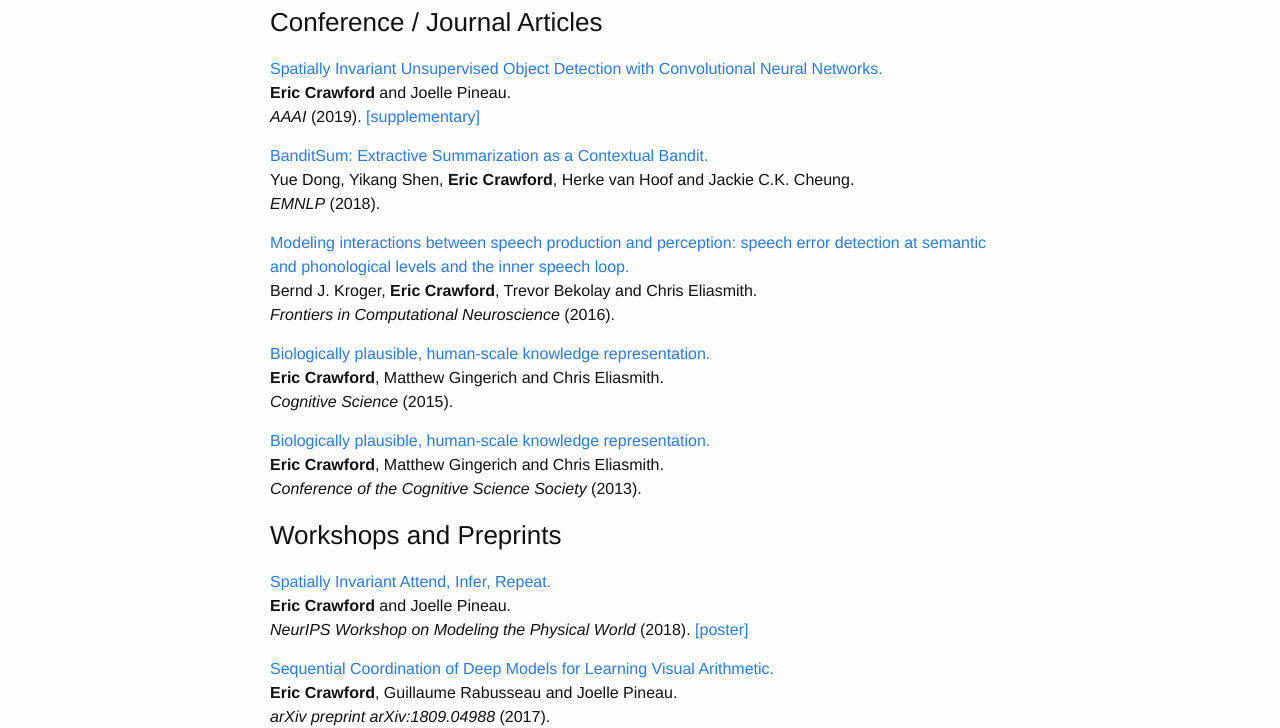
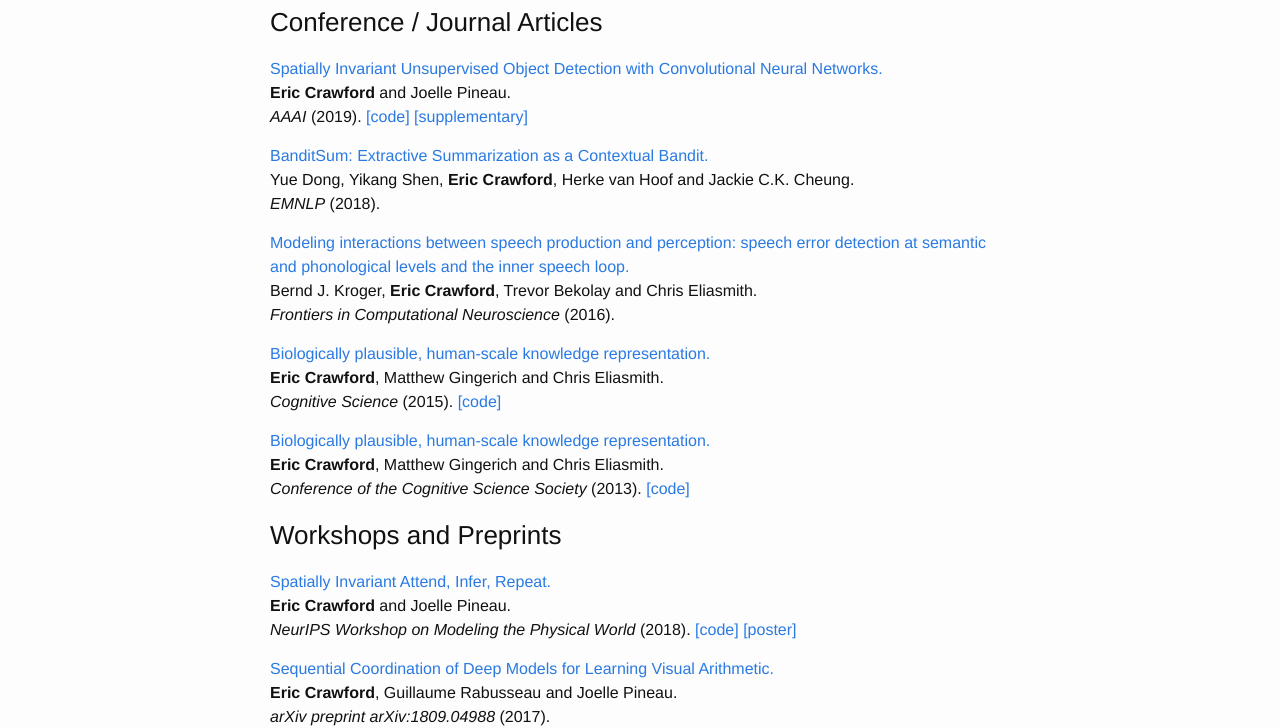
Before and after one commit to e2crawfo/e2crawfo.github.io, a Jekyll site: the page built from index.md, in a window 1280 px wide. Shown: the part 443-1171 px from the top of the page. Built offline with Jekyll 4.4.1, drawn with Linux system fonts in a browser that asks for light colours.

Commit message:
Updated CV, added code links.

```diff
--- a/index.md
+++ b/index.md
@@ -13,7 +13,7 @@
 ### Conference / Journal Articles
 [Spatially Invariant Unsupervised Object Detection with Convolutional Neural Networks.]({{ site.url }}/pdfs/spair_aaai_2019.pdf)
 **Eric Crawford** and Joelle Pineau.
-*AAAI* (2019). [[supplementary]]({{ site.url }}/pdfs/aaai_2019_supplementary.pdf)
+*AAAI* (2019). [[code]](https://github.com/e2crawfo/auto_yolo) [[supplementary]]({{ site.url }}/pdfs/aaai_2019_supplementary.pdf)
 
 [BanditSum: Extractive Summarization as a Contextual Bandit.](https://arxiv.org/abs/1809.09672)
 Yue Dong, Yikang Shen, **Eric Crawford**, Herke van Hoof and Jackie C.K. Cheung.
@@ -25,16 +25,16 @@
 
 [Biologically plausible, human-scale knowledge representation.]({{ site.url }}/pdfs/cogsci_2015.pdf)
 **Eric Crawford**, Matthew Gingerich and Chris Eliasmith.
-*Cognitive Science* (2015).
+*Cognitive Science* (2015). [[code]](https://github.com/e2crawfo/hrr-scaling)
 
 [Biologically plausible, human-scale knowledge representation.](https://mindmodeling.org/cogsci2013/papers/0099/paper0099.pdf)
 **Eric Crawford**, Matthew Gingerich and Chris Eliasmith.
-*Conference of the Cognitive Science Society* (2013).
+*Conference of the Cognitive Science Society* (2013). [[code]](https://github.com/e2crawfo/hrr-scaling)
 
 ### Workshops and Preprints
 [Spatially Invariant Attend, Infer, Repeat.]({{ site.url }}/pdfs/spair_nips_workshop.pdf)
 **Eric Crawford** and Joelle Pineau.
-*NeurIPS Workshop on Modeling the Physical World* (2018). [[poster]]({{ site.url }}/pdfs/spair_nips_workshop_poster.pdf)
+*NeurIPS Workshop on Modeling the Physical World* (2018). [[code]](https://github.com/e2crawfo/auto_yolo) [[poster]]({{ site.url }}/pdfs/spair_nips_workshop_poster.pdf)
 
 [Sequential Coordination of Deep Models for Learning Visual Arithmetic.](https://arxiv.org/abs/1809.04988)
 **Eric Crawford**, Guillaume Rabusseau and Joelle Pineau.
```
Also changed, not shown: 1 other file.
